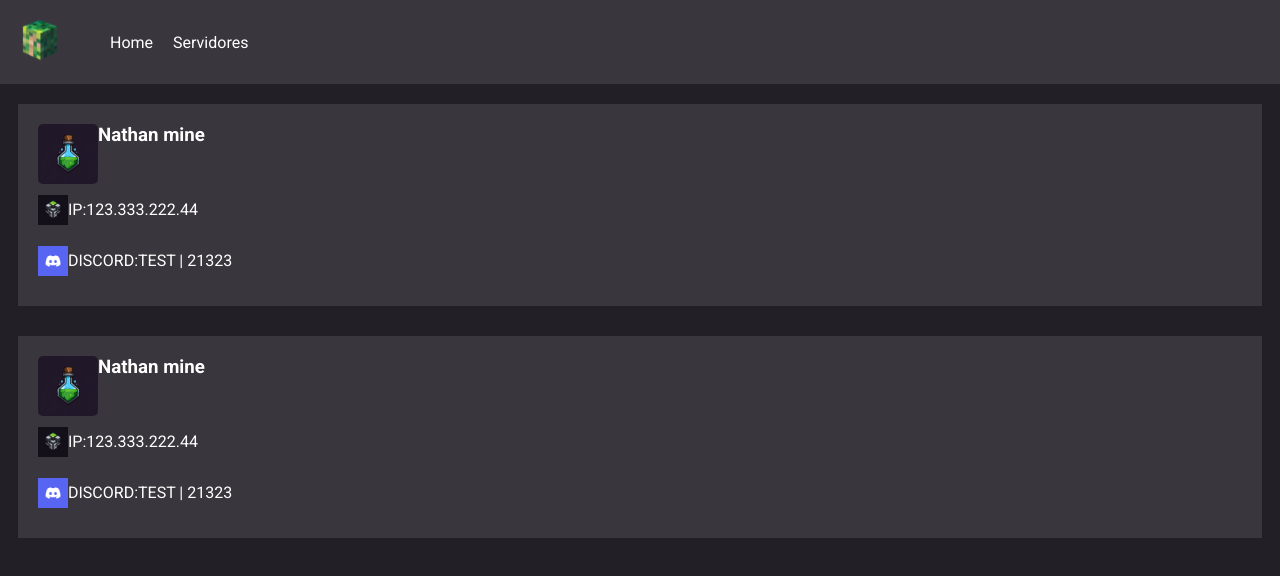
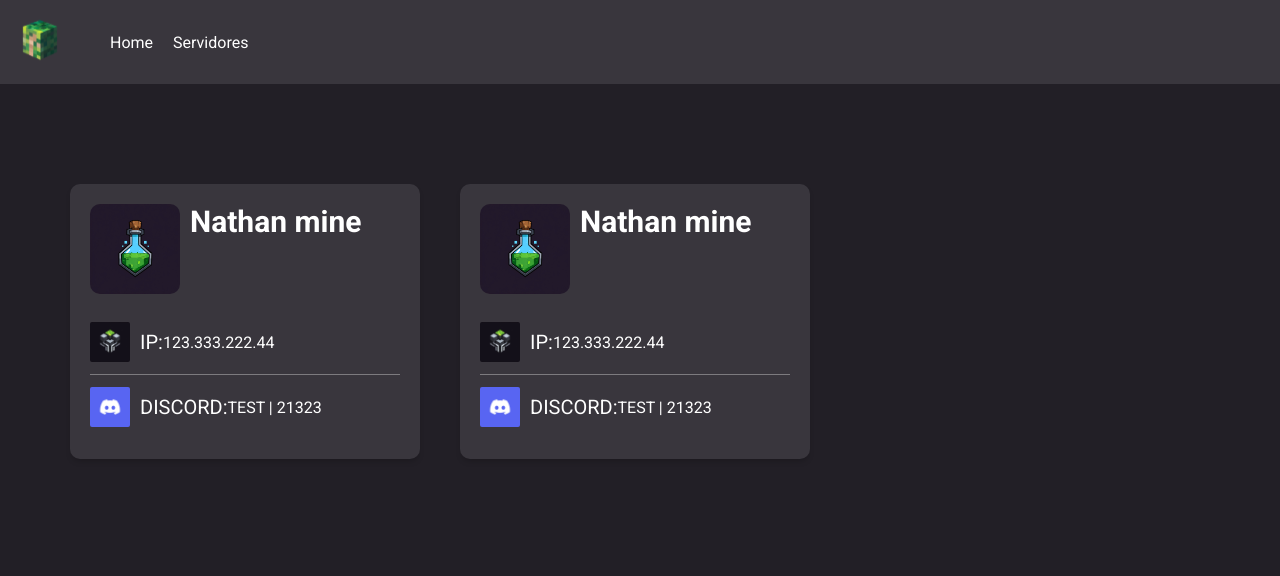
Before and after one commit to NathanChacon/minecraft-server-app, a React (Create React App) app: page /players in a window 1280 px wide. Shown: the top 576 px of the page. Built offline with nearby package versions, Linux system fonts and the light colour scheme.

Commit message:
feat: start player list style

```diff
--- a/src/pages/PlayersList/style.css
+++ b/src/pages/PlayersList/style.css
@@ -18,20 +18,26 @@
    background-color: #39363D;
    padding: 20px;
    margin-bottom: 30px;
+   border-radius: 10px;
+   box-shadow: 0 4px 6px -2px rgba(5, 5, 5, 0.2);
 }
 
 .players__card-header{
     display: flex;
+    padding-bottom: 16px;
+
 }
 
 .players__card-name{
     margin: 0;
+    font-size: 20px;
 }
 
 .players__card-img{
     width: 60px;
     height: 60px;
     border-radius: 5px;
+    margin-right: 10px;
 }
 
 .players__card-options{
@@ -45,14 +51,60 @@
 .players__card-option{
     display: flex;
     align-items: center;
+    border-bottom: 1px solid rgba(255, 255, 255, 0.342);
+}
+
+.players__card-option:last-child {
+    border-bottom: none;
 }
 
 .players__card-option-img{
-    width: 30px;
-    height: 30px;
+    width: 35px;
+    height: 35px;
+    margin-right: 10px;
+    border-radius: 2px;
 }
 
 /* Responsive styling for larger screens */
 @media (min-width: 768px) {
+    .players{
+        height: 100vh;
+        color: white;
+        background-color: #221F26;
+        padding: 100px 70px 0px 70px;
+    }
 
+    .players__card-img{
+        width: 90px;
+        height: 90px;
+        border-radius: 10px;
+        margin-right: 10px;
+    }
+
+    .players__card-option-img{
+        width: 40px;
+        height: 40px;
+    }
+
+    .players__card-option-text, .players__card-option-text{
+        font-size: 20px;
+    }
+
+    .players__list {
+        width: 100%;
+        flex-direction: row;
+    }
+
+    .players__card {
+        max-width: 350px;
+        margin-right: 40px;
+     }
+
+     .player__card:last-child{
+        margin-right: 0px;
+     }
+
+     .players__card-name{
+        font-size: 30px;
+    }
 }
```
